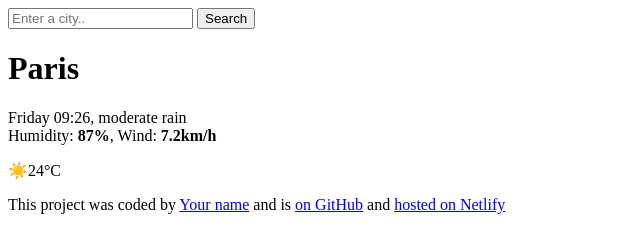
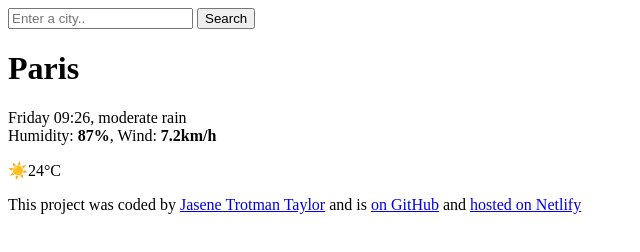
Before and after one commit to Jaett88/my-first-shecodes-project, a website built with Parcel: page index.html in a window 1280 px wide. Shown: the whole page, without its empty margins (0-640 px from the left). Built offline with nearby package versions, Linux system fonts and the light colour scheme.

Commit message:
Added URL link to Github and changed name

```diff
--- a/index.html
+++ b/index.html
@@ -47,8 +47,10 @@
       <footer>
         <p>
           This project was coded by
-          <a href="#" target="_blank">Your name</a> and is
-          <a href="#" target="_blank"> on GitHub</a> and
+          <a href="https://github.com/Jaett88" target="_blank"
+            >Jasene Trotman Taylor</a
+          >
+          and is <a href="#" target="_blank"> on GitHub</a> and
           <a href="#" target="_blank">hosted on Netlify</a>
         </p>
       </footer>
```
